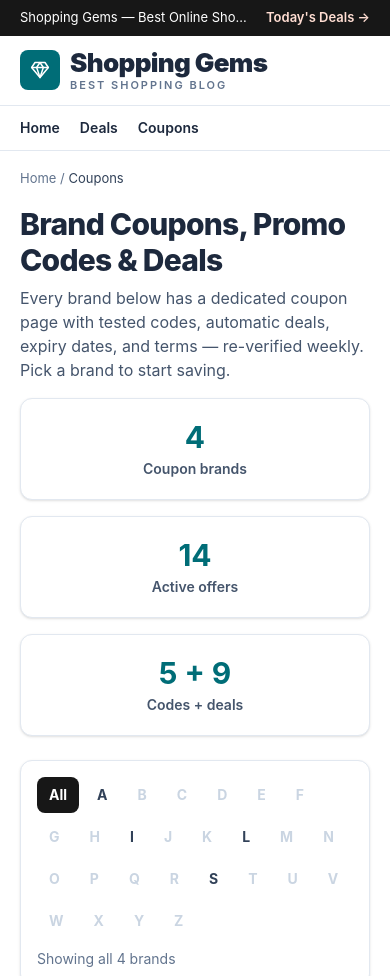
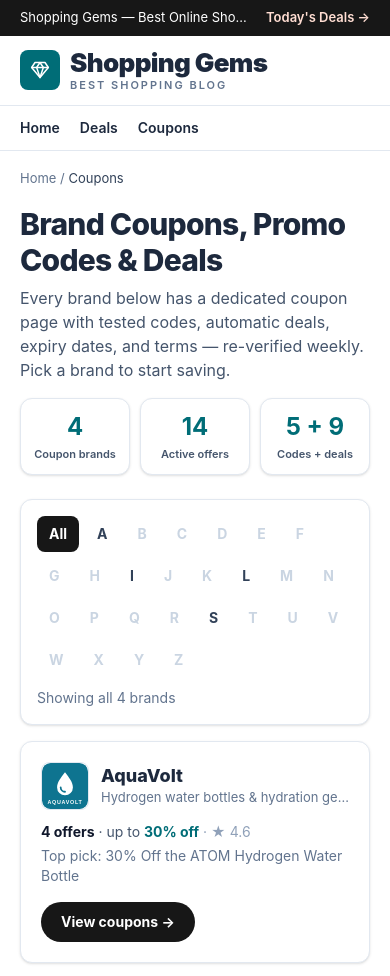
Before and after one commit to trilochan-cell/shopping-gems, an Astro site: page /coupons in a window 390 px wide. Shown: the top 976 px of the page. Built offline with nearby package versions, Linux system fonts and the light colour scheme; Astro itself is replaced by a stand-in of ours; a web font is replaced by a local one.

Commit message:
Coupons directory stats in one row on mobile

```diff
--- a/src/pages/coupons/index.astro
+++ b/src/pages/coupons/index.astro
@@ -25,10 +25,10 @@ const letters = 'ABCDEFGHIJKLMNOPQRSTUVWXYZ'.split('').map((L) => ({
   <h1 class="text-3xl font-extrabold tracking-tight md:text-4xl">Brand Coupons, Promo Codes &amp; Deals</h1>
   <p class="mt-2 max-w-3xl text-slate-600">Every brand below has a dedicated coupon page with tested codes, automatic deals, expiry dates, and terms — re-verified weekly. Pick a brand to start saving.</p>
 
-  <div class="mt-4 grid gap-4 text-center sm:grid-cols-3">
-    <div class="rounded-xl border border-slate-200 bg-white p-5 shadow-sm"><p class="font-display text-3xl font-bold text-brand">{brands.length}</p><p class="mt-1 text-sm font-semibold text-slate-600">Coupon brands</p></div>
-    <div class="rounded-xl border border-slate-200 bg-white p-5 shadow-sm"><p class="font-display text-3xl font-bold text-brand">{totalActive.length}</p><p class="mt-1 text-sm font-semibold text-slate-600">Active offers</p></div>
-    <div class="rounded-xl border border-slate-200 bg-white p-5 shadow-sm"><p class="font-display text-3xl font-bold text-brand">{totalCodes.length} + {totalDeals.length}</p><p class="mt-1 text-sm font-semibold text-slate-600">Codes + deals</p></div>
+  <div class="mt-4 grid grid-cols-3 gap-2.5 text-center sm:gap-4">
+    <div class="rounded-xl border border-slate-200 bg-white p-3 shadow-sm sm:p-5"><p class="font-display text-2xl font-bold text-brand sm:text-3xl">{brands.length}</p><p class="mt-1 text-[11px] font-semibold leading-snug text-slate-600 sm:text-sm">Coupon brands</p></div>
+    <div class="rounded-xl border border-slate-200 bg-white p-3 shadow-sm sm:p-5"><p class="font-display text-2xl font-bold text-brand sm:text-3xl">{totalActive.length}</p><p class="mt-1 text-[11px] font-semibold leading-snug text-slate-600 sm:text-sm">Active offers</p></div>
+    <div class="rounded-xl border border-slate-200 bg-white p-3 shadow-sm sm:p-5"><p class="font-display text-2xl font-bold text-brand sm:text-3xl">{totalCodes.length} + {totalDeals.length}</p><p class="mt-1 text-[11px] font-semibold leading-snug text-slate-600 sm:text-sm">Codes + deals</p></div>
   </div>
 
   <!-- A–Z brand filter -->
```
